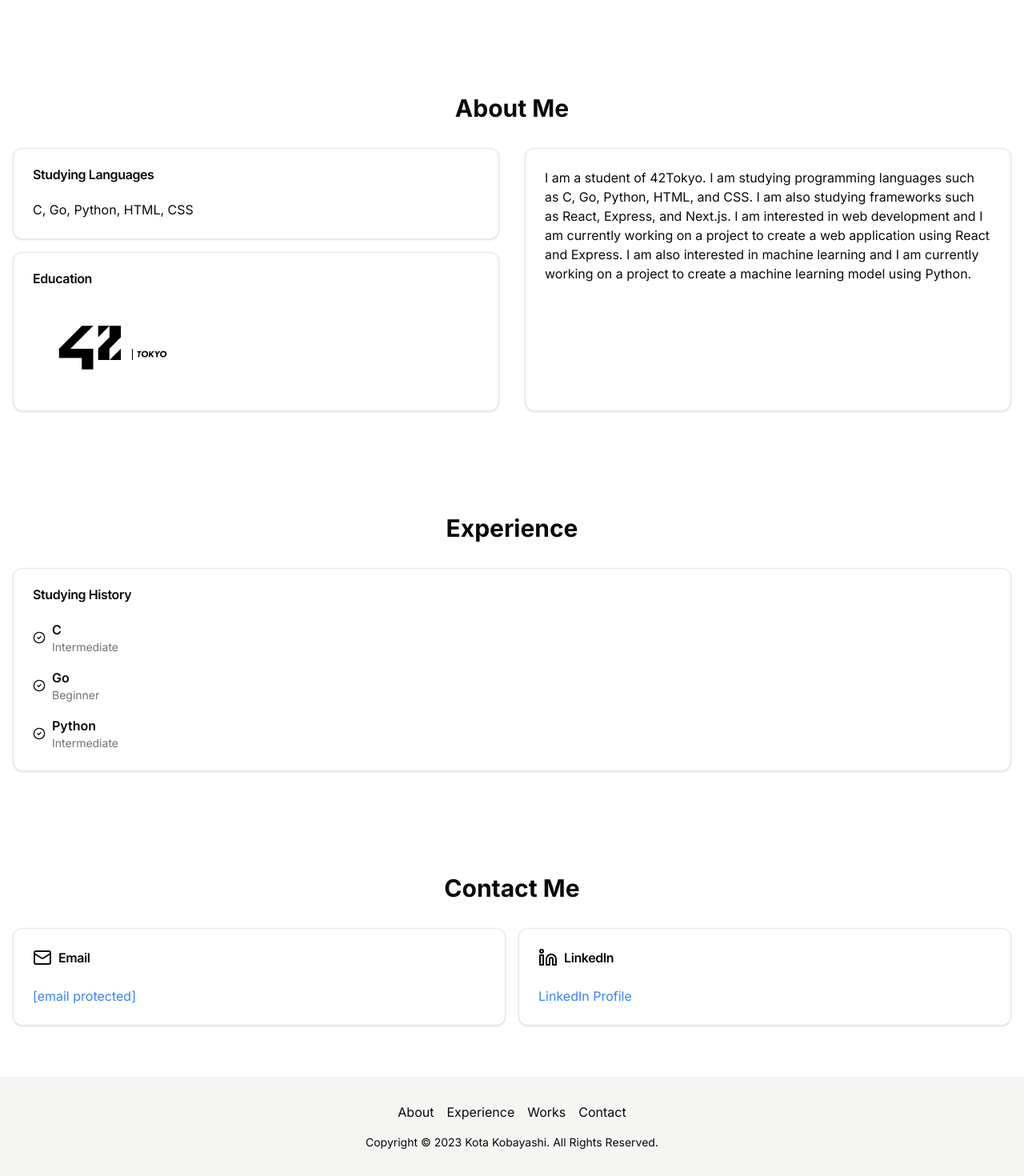
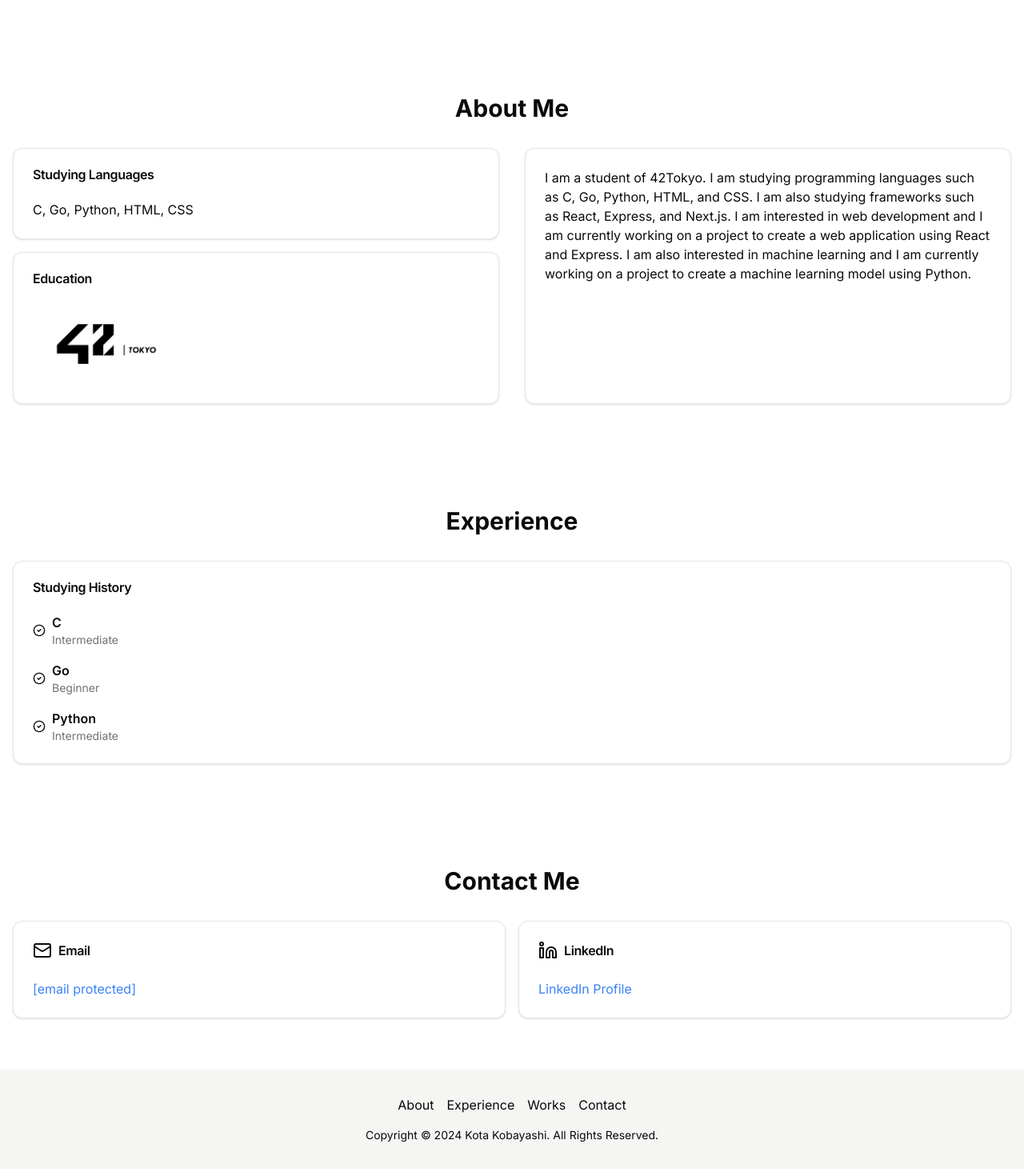
Before and after one commit to koyochan/KotaKobayashi, a Next.js app: page / in a window 1280 px wide. Shown: the part 375-1845 px from the top of the page at 80% size. Built offline with nearby package versions, Linux system fonts and the light colour scheme.

Commit message:
has error but can display

```diff
--- a/src/app/layout.tsx
+++ b/src/app/layout.tsx
@@ -1,22 +1,25 @@
-import type { Metadata } from 'next'
-import { Inter } from 'next/font/google'
-import './globals.css'
-import { ThemeProvider } from "@/components/theme-provider"
+import type { Metadata } from "next";
+import { Inter } from "next/font/google";
+import "./globals.css";
+import { ThemeProvider } from "@/components/theme-provider";
 
-const inter = Inter({ subsets: ['latin'] })
+const inter = Inter({ subsets: ["latin"] });
 
 export const metadata: Metadata = {
   title: "Kota's Portfolio",
-  description: 'Portfolio website for Kota Kobayashi',
-}
+  description: "Portfolio website for Kota Kobayashi",
+};
 
 export default function RootLayout({
   children,
 }: {
-  children: React.ReactNode
+  children: React.ReactNode;
 }) {
+  // サーバーサイドでテーマ設定 (シンプルに"dark"をデフォルトとする例)
+  const isDark = false; // ここを実際のロジックに合わせる (例: Cookieを読むなど)
+
   return (
-    <html lang="en">
+    <html lang="en" className={isDark ? "dark" : ""}>
       <body className={inter.className}>
         <ThemeProvider
           attribute="class"
@@ -28,5 +31,5 @@ export default function RootLayout({
         </ThemeProvider>
       </body>
     </html>
-  )
+  );
 }
--- a/src/components/about.tsx
+++ b/src/components/about.tsx
@@ -31,12 +31,15 @@ export function About() {
                 rel="noopener noreferrer"
               >
                 <Image
-                  src="/assets/42Tokyo.png"
-                  alt="42Tokyo"
-                  width={200}
-                  height={100}
-                  className="cursor-pointer"
-                />
+  src="/assets/42Tokyo.png"
+  alt="42Tokyo"
+  width={0} // 自動計算に必要な初期値
+  height={0} // 自動計算に必要な初期値
+  sizes="100vw" // レスポンシブ対応
+  style={{ width: "auto", height: "100px" }} // 高さ固定、幅は自動調整
+  className="cursor-pointer"
+  priority
+/>
               </Link>
             </CardContent>
           </Card>
--- a/src/components/footer.tsx
+++ b/src/components/footer.tsx
@@ -12,7 +12,7 @@ export function Footer() {
             <li><Link href="#contact" className="hover:underline">Contact</Link></li>
           </ul>
         </nav>
-        <p className="text-center text-sm">Copyright © 2023 Kota Kobayashi. All Rights Reserved.</p>
+        <p className="text-center text-sm">Copyright © 2024 Kota Kobayashi. All Rights Reserved.</p>
       </div>
     </footer>
   )
```
